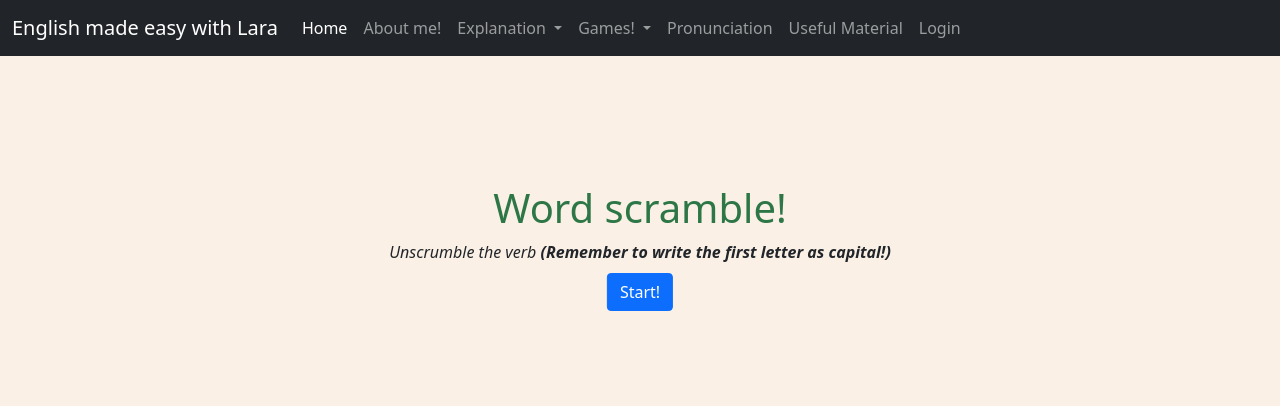
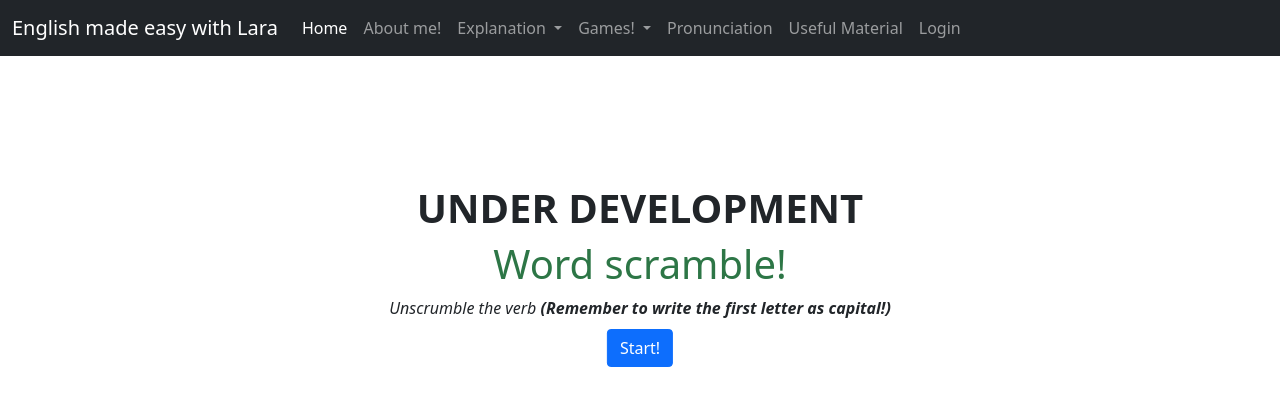
Before and after one commit to medeeeee/code-scuola-info, a Django app: page /scramble in a window 1280 px wide. Shown: the top 406 px of the page. Run offline with Django 3.2, Linux system fonts and the light colour scheme; data comes from the database, SQL or seed files in the repository.

Commit message:
Update scramble.html

```diff
--- a/final/templates/final/scramble.html
+++ b/final/templates/final/scramble.html
@@ -5,11 +5,7 @@
 
 <script src="{% static 'final/scramble.js' %}"></script>
 <link href="{% static 'final/styles.css'%}" type="text/css" rel="stylesheet">
-<style>
-    body {
-  background-color: linen;
-}
-</style>
+
 
 
     <div class="text-center"style="margin-top:10%
@@ -18,6 +14,7 @@
         <h1 id="hche"></h1>
 
     </div>
+        <h1><strong><bold>UNDER DEVELOPMENT</bold></strong></h1>
         <h1 id="b1">Word scramble!</h1>
         <p class="fst-italic text-center">Unscrumble the verb <strong>(Remember to write the first letter as capital!)</strong></p>
 
```
